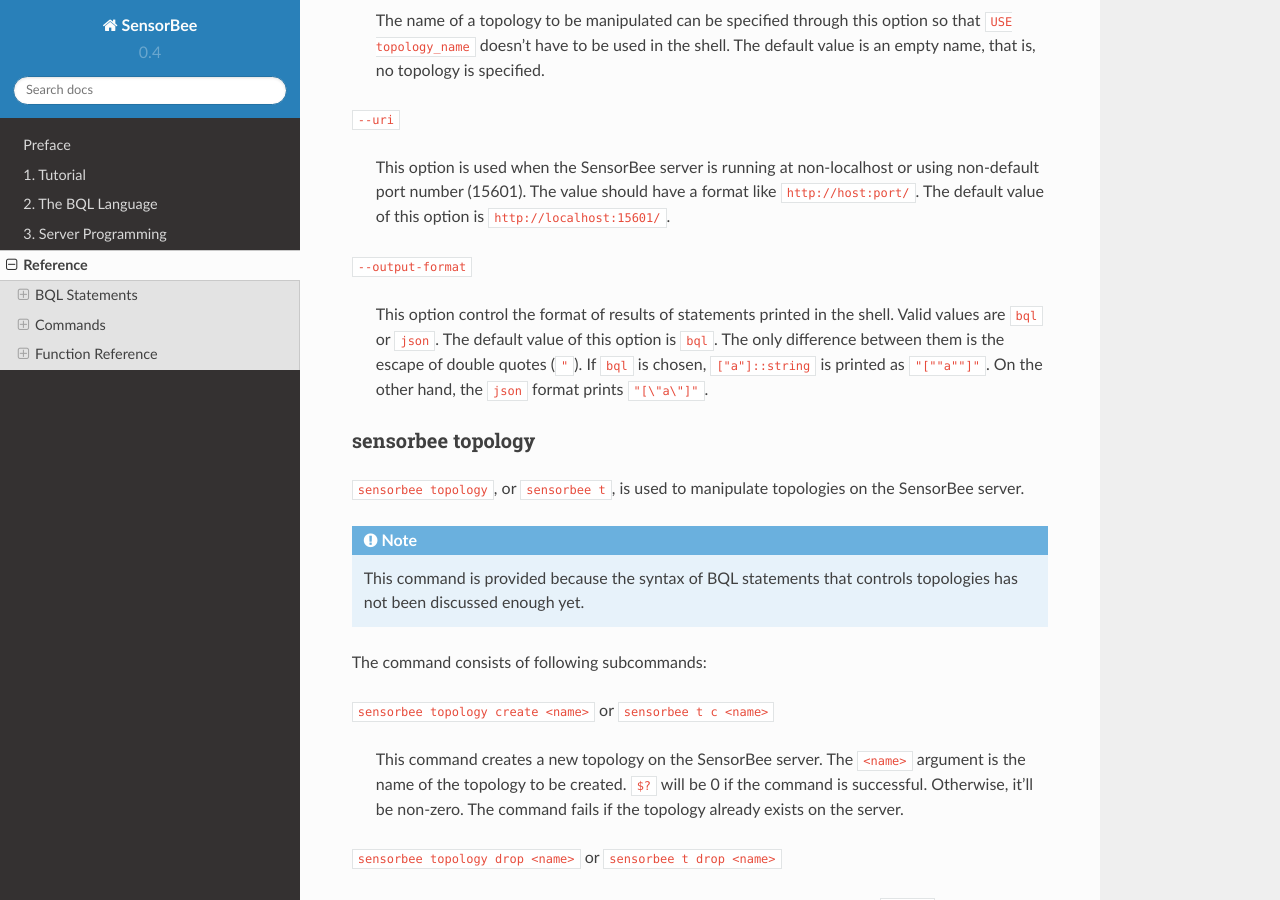
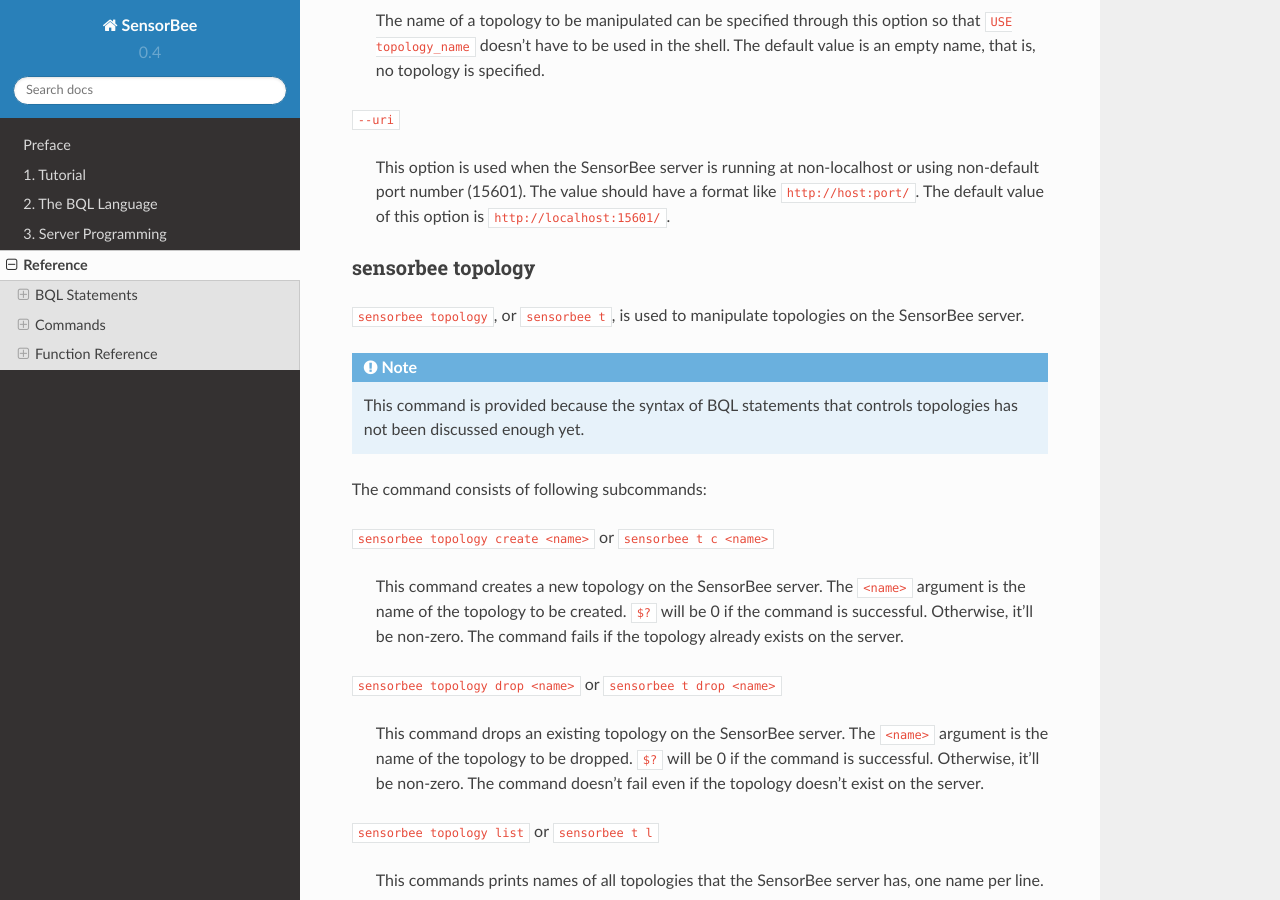
Before and after one commit to sensorbee/docs, a Sphinx documentation site: the page built from source/ref.rst, in a window 1280 px wide and 900 px high, scrolled down 30541 px. Built offline with Sphinx 7.4.7 and the Read the Docs theme 2.0.0, drawn with Linux system fonts in a browser that asks for light colours.

Commit message:
Remove output-format option from sensorbee shell command

```diff
--- a/source/ref/commands/sensorbee.rst
+++ b/source/ref/commands/sensorbee.rst
@@ -450,15 +450,6 @@
     like ``http://host:port/``. The default value of this option is
     ``http://localhost:15601/``.
 
-``--output-format``
-
-    This option control the format of results of statements printed in the
-    shell. Valid values are ``bql`` or ``json``. The default value of this
-    option is ``bql``. The only difference between them is the escape of
-    double quotes (``"``). If ``bql`` is chosen, ``["a"]::string`` is printed as
-    ``"[""a""]"``. On the other hand, the ``json`` format prints ``"[\"a\"]"``.
-
-
 .. _ref_commands_sensorbee_topology:
 
 sensorbee topology
```
